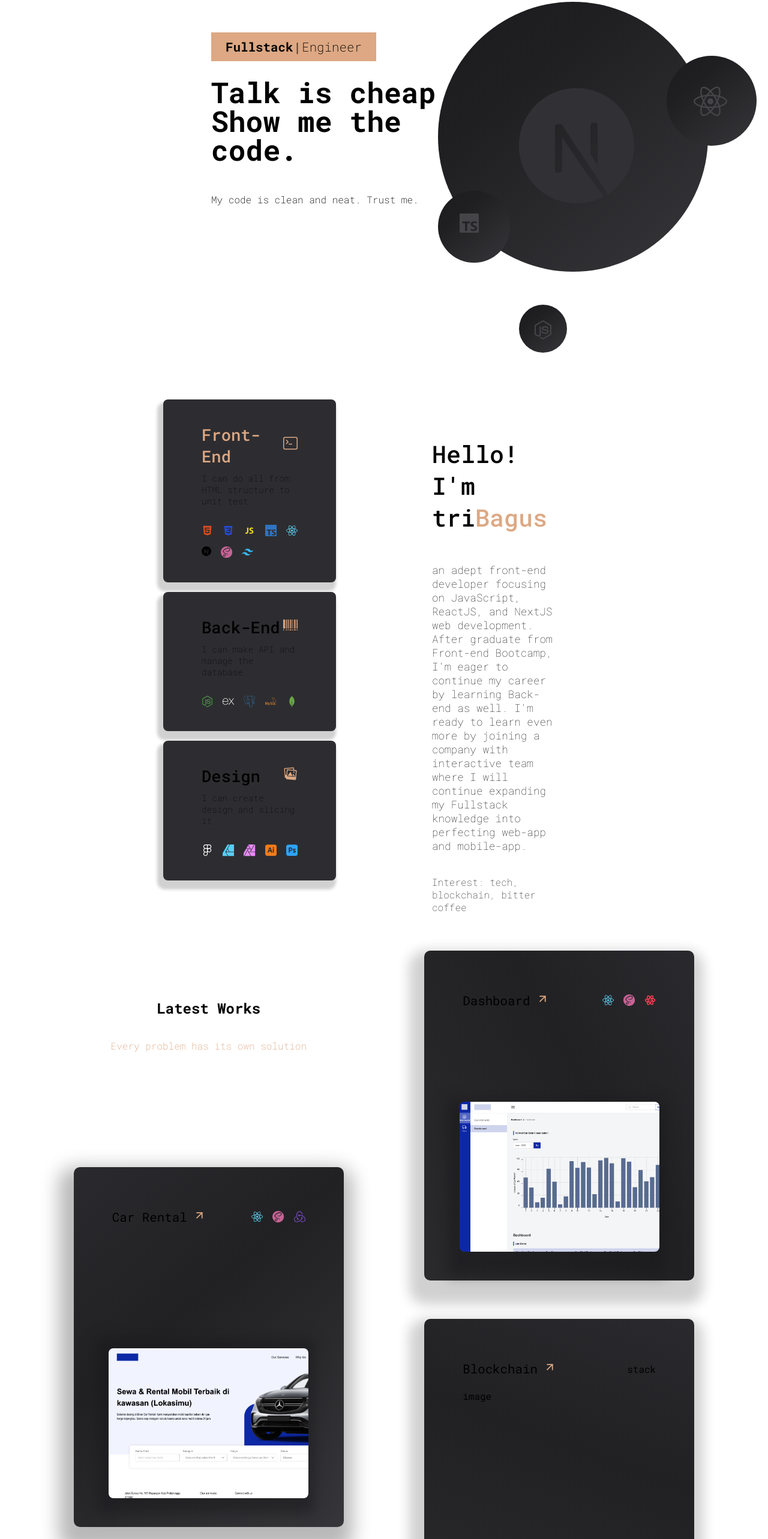
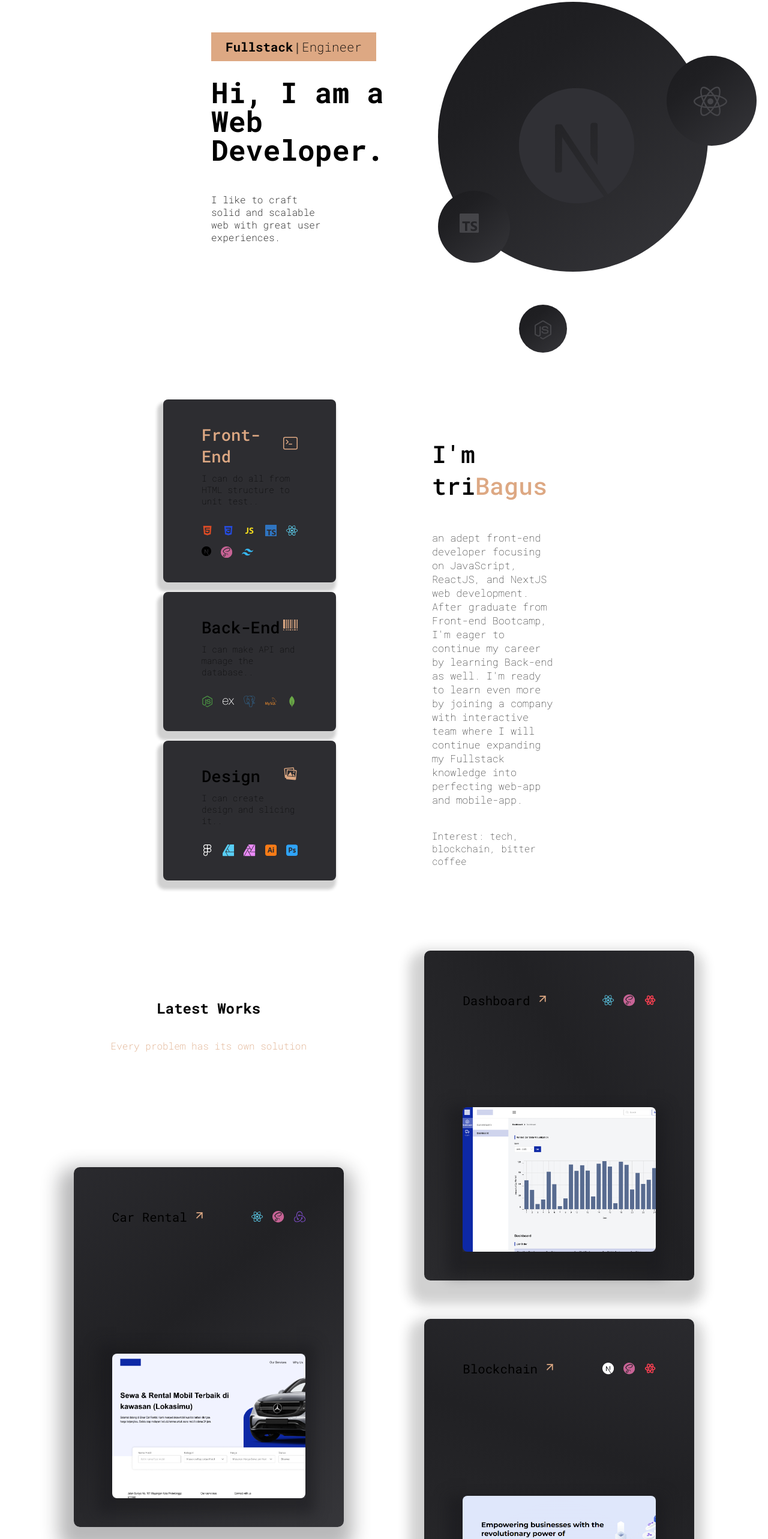
Before and after one commit to tribagusu/tribagus-website, a Next.js app: page / in a window 1280 px wide. Shown: the part 234-2800 px from the top of the page at 60% size. Built offline with nearby package versions, Linux system fonts and the light colour scheme.

Commit message:
update work and responsive for tab and mobile

```diff
--- a/components/About.tsx
+++ b/components/About.tsx
@@ -124,7 +124,7 @@ const About = () => {
         </aside>
         <aside className={styles.profile}>
           <h1>
-            Hello! <br /> I&apos;m tri<span>Bagus</span>
+            I&apos;m tri<span>Bagus</span>
           </h1>
           <p>
             an adept front-end developer focusing on JavaScript, ReactJS, and
--- a/components/Hero.tsx
+++ b/components/Hero.tsx
@@ -13,11 +13,13 @@ const Hero = () => {
             <TypeEffect />
           </div>
           <h1>
-            Talk is cheap
+            Hi, I am a
             <br />
-            Show me the code.
+            Web Developer.
           </h1>
-          <p>My code is clean and neat. Trust me.</p>
+          <p>
+            I like to craft solid and scalable web with great user experiences.
+          </p>
         </article>
         <div className={styles.bigCircle}>
           <span>
--- a/components/Works.tsx
+++ b/components/Works.tsx
@@ -1,10 +1,13 @@
 import Link from "next/link"
 import Image from "next/image"
 import { FaReact } from "react-icons/fa"
-import { SiSass, SiRedux } from "react-icons/si"
+import { SiSass, SiRedux, SiNextdotjs } from "react-icons/si"
 import { FiArrowUpRight } from "react-icons/fi"
 import { TbBrandReactNative } from "react-icons/tb"
 import styles from "../styles/Works.module.scss"
+import img1 from "../public/rental.png"
+import img2 from "../public/dashboard.png"
+import img3 from "../public/tenggara-web.png"
 
 const Works = () => {
   return (
@@ -40,11 +43,9 @@ const Works = () => {
             <div className={styles.image}>
               <Image
                 className={styles.imageContent}
-                src={"/rental.png"}
-                width={350}
-                height={250}
+                src={img1}
                 alt="rental"
-                style={{ borderRadius: "8px" }}
+                style={{ borderRadius: "8px", width: "100%", height: "100%" }}
               />
             </div>
           </div>
@@ -76,25 +77,43 @@ const Works = () => {
             </div>
             <div className={styles.image}>
               <Image
-                src={"/dashboard.png"}
+                src={img2}
                 alt="dashboard"
-                width={350}
-                height={250}
-                style={{ borderRadius: "8px" }}
+                style={{ borderRadius: "8px", width: "100%", height: "100%" }}
               />
             </div>
           </div>
           <div className={styles.card3}>
             <div className={styles.title}>
-              <Link href="/" target="_blank" className={styles.blockchain}>
+              <Link
+                href="https://www.tenggara.dev/"
+                target="_blank"
+                className={styles.blockchain}
+              >
                 <h3>Blockchain</h3>
                 <span>
                   <FiArrowUpRight />
                 </span>
               </Link>
-              <div className={styles.stack}>stack</div>
+              <div className={styles.stack}>
+                <div className={styles.next}>
+                  <SiNextdotjs />
+                </div>
+                <div className={styles.sass}>
+                  <SiSass />
+                </div>
+                <div className={styles.query}>
+                  <TbBrandReactNative />
+                </div>
+              </div>
             </div>
-            <div className={styles.image}>image</div>
+            <div className={styles.image}>
+              <Image
+                src={img3}
+                alt="dashboard"
+                style={{ borderRadius: "8px", width: "100%", height: "100%" }}
+              />
+            </div>
           </div>
         </article>
       </section>
--- a/components/layout/Footer.tsx
+++ b/components/layout/Footer.tsx
@@ -6,7 +6,7 @@ const Footer = () => {
     <footer className={styles.footer}>
       <section className={styles.container}>
         <div className={styles.left}>
-          <h1>Every problem has its own solution. No exception.</h1>
+          <h1>Let&apos;s work together.</h1>
           <div className={styles.copyright}>
             <h4>triBagus</h4>
             <small>&copy; 2022. All Rights Reserved</small>
--- a/styles/About.module.scss
+++ b/styles/About.module.scss
@@ -124,7 +124,7 @@
       }
       p {
         font-weight: 100;
-        font-size: 1.1rem;
+        font-size: 1.05rem;
       }
       h1 {
         font-size: 2.5rem;
@@ -156,7 +156,7 @@
 
 @include lg {
   .about {
-    // margin-top: 150px;
+    margin-top: 0;
     .container {
       width: 80%;
       gap: 3rem;
--- a/styles/Hero.module.scss
+++ b/styles/Hero.module.scss
@@ -20,6 +20,7 @@
         line-height: 1;
       }
       p {
+        width: 50%;
         margin-top: 0;
         font-weight: 200;
       }
@@ -182,6 +183,10 @@
           font-size: 2.7rem;
           text-align: center;
         }
+        p {
+          text-align: center;
+          width: 70%;
+        }
       }
       .bigCircle {
         left: 200px;
@@ -206,6 +211,7 @@
         p {
           font-weight: 100;
           font-size: 0.8rem;
+          width: 80%;
         }
       }
       .bigCircle {
--- a/styles/Works.module.scss
+++ b/styles/Works.module.scss
@@ -27,6 +27,9 @@
       }
       .query {
         @include stack(#f73f51);
+      }
+      .next {
+        @include stack(#fff);
       }
     }
     .left {
@@ -154,6 +157,9 @@
         }
       }
       .card3 {
+        display: flex;
+        flex-direction: column;
+        justify-content: space-between;
         background: rgb(19, 19, 22);
         background: linear-gradient(
           200deg,
@@ -195,6 +201,11 @@
             }
           }
         }
+        .image {
+          display: flex;
+          justify-content: center;
+          box-shadow: -5px 20px 20px 20px rgba($color: #18181b, $alpha: 0.5);
+        }
       }
     }
   }
@@ -223,6 +234,7 @@
   .works {
     height: 2500px;
     .container {
+      gap: 0;
       flex-direction: column;
       .left {
         margin-left: 0;
@@ -249,7 +261,7 @@
 
 @include sm {
   .works {
-    height: 2300px;
+    height: 2100px;
     margin-bottom: 50px;
     .container {
       flex-direction: column;
@@ -259,7 +271,9 @@
           text-align: center;
         }
         .card1 {
-          width: 360px;
+          padding: 2rem;
+          width: 350px;
+          height: 450px;
           .title {
             flex-direction: column;
           }
@@ -267,13 +281,17 @@
       }
       .right {
         .card2 {
-          width: 360px;
+          padding: 2rem;
+          width: 350px;
+          height: 450px;
           .title {
             flex-direction: column;
           }
         }
         .card3 {
-          width: 360px;
+          width: 350px;
+          padding: 2rem;
+          height: 450px;
           .title {
             flex-direction: column;
           }
```
Also changed, not shown: public/tenggara-web.png (added).
